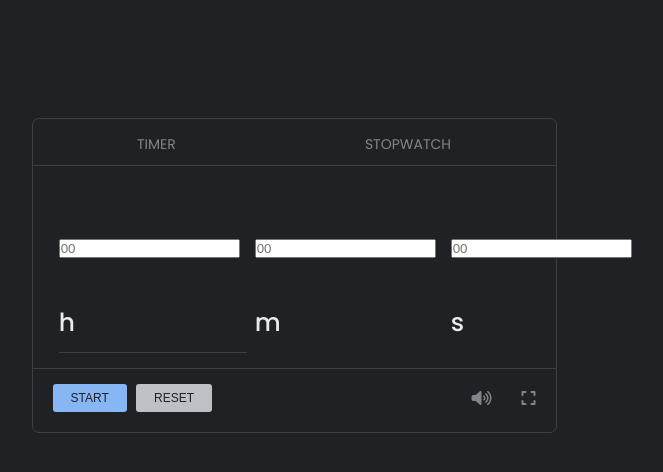
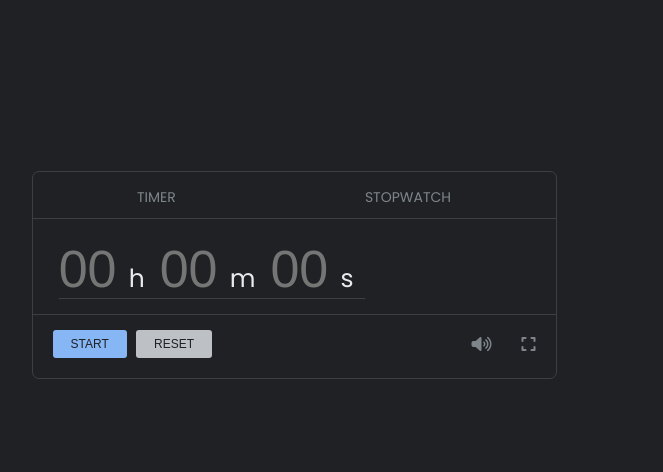
Before and after one commit to ahmedkilany01/google_timer, a plain HTML site: page index.html in a window 1280 px wide. Shown: the whole page, without its empty margins (346-1009 px from the left). Drawn offline with Linux system fonts and the light colour scheme.

Commit message:
add styles to the new inputs and remove arrows from them

```diff
--- a/style.css
+++ b/style.css
@@ -7,6 +7,12 @@
   --active: rgb(134 182 243);
   --border: rgb(60, 64, 67);
   --duration: 0.25s;
+}
+
+input::-webkit-outer-spin-button,
+input::-webkit-inner-spin-button {
+  -webkit-appearance: none;
+  margin: 0;
 }
 
 * {
@@ -88,13 +94,19 @@ main {
   color: var(--text);
   gap: 15px;
   border-bottom: 1px solid var(--border);
-  width: 40%;
+  width: 65%;
   margin: 15px 0;
 }
 
-.counter-container p {
+.counter-container input[type="number"] {
+  height: 40px;
+  width: 70px;
   font-size: 52px;
   font-weight: 500;
+  background-color: transparent;
+  color: var(--text);
+  border: none;
+  outline: none;
 }
 
 .counter-container span {
```
